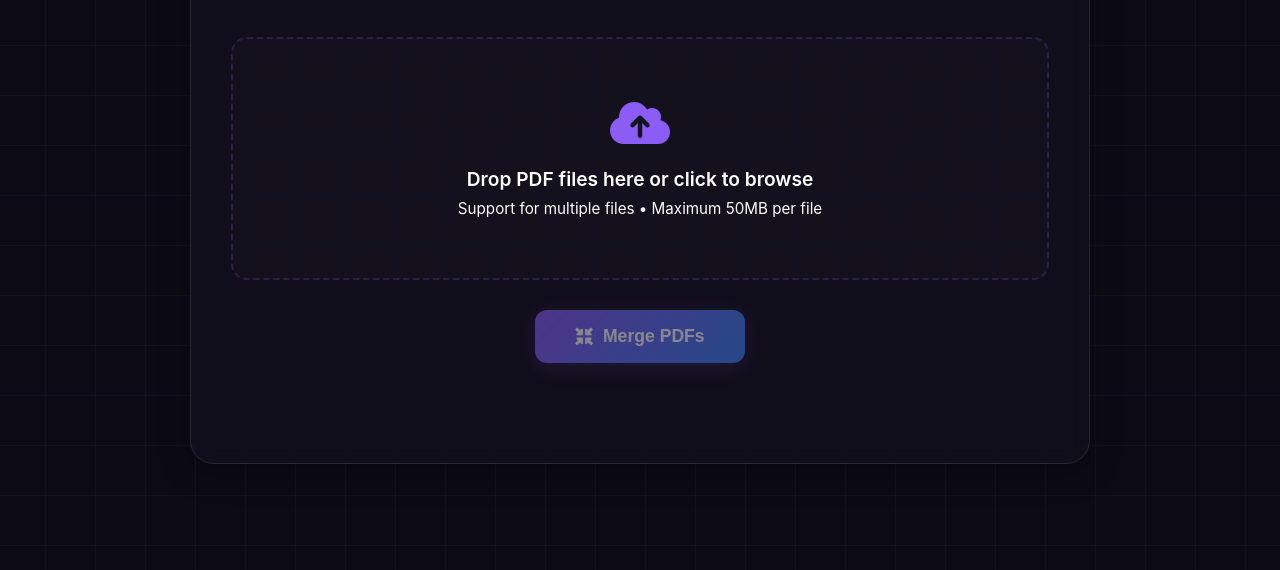
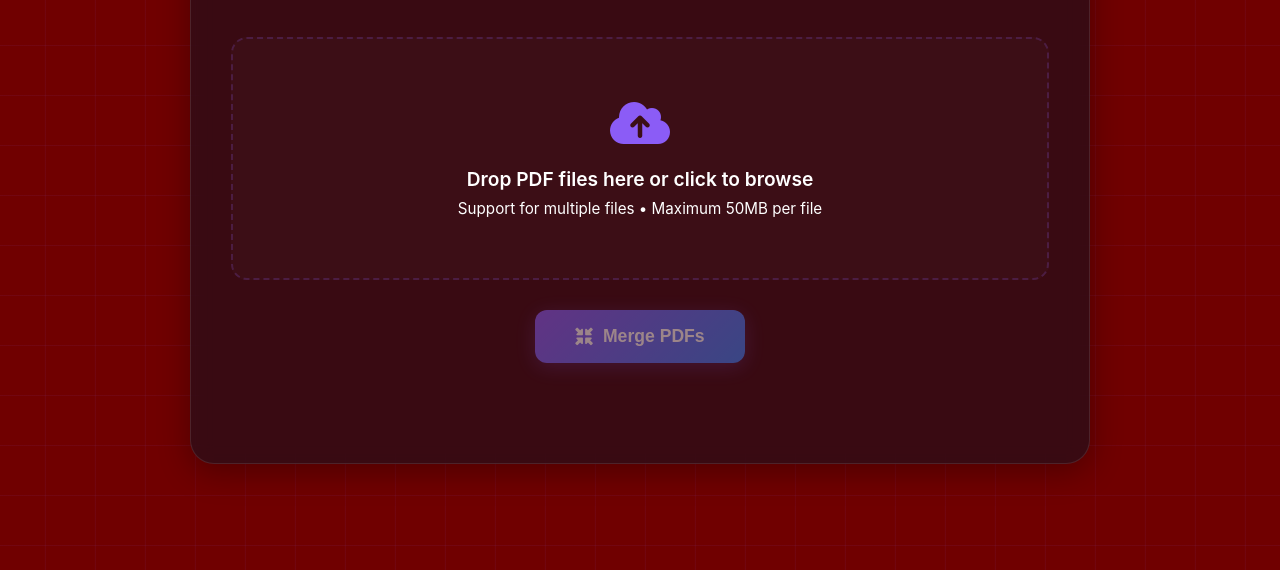
Before and after one commit to KeshavAbhishek/nodepdf, a website: page public/index.html in a window 1280 px wide. Shown: the part 230-800 px from the top of the page. Drawn offline with nearby package versions, Linux system fonts and the light colour scheme.

Commit message:
Automated deployment on 2025-08-07 10:19:43

```diff
--- a/public/dark-theme.css
+++ b/public/dark-theme.css
@@ -4,7 +4,7 @@
 /* --- 1. DEFINE A REFINED & ELEGANT COLOR PALETTE --- */
 body.dark-mode {
     /* A deep, near-black for the base background */
-    --bg-color: #0c0a14;
+    --bg-color: #700000;
 
     /* Subtle accent colors for a professional feel */
     --primary-accent: #8b5cf6;
```
